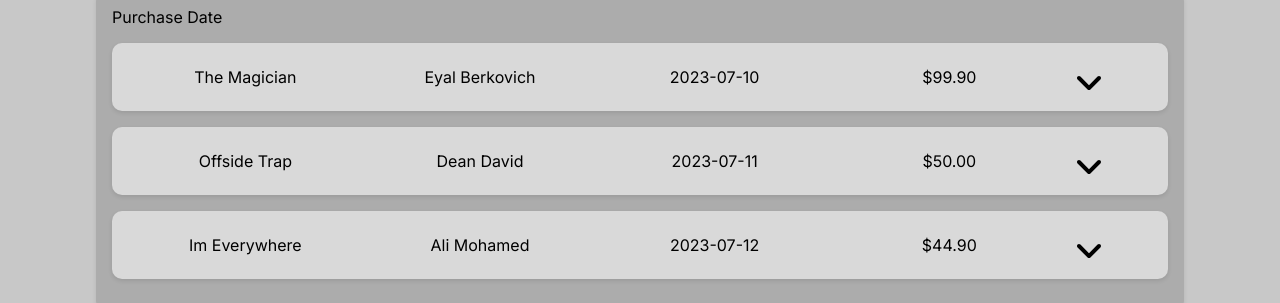
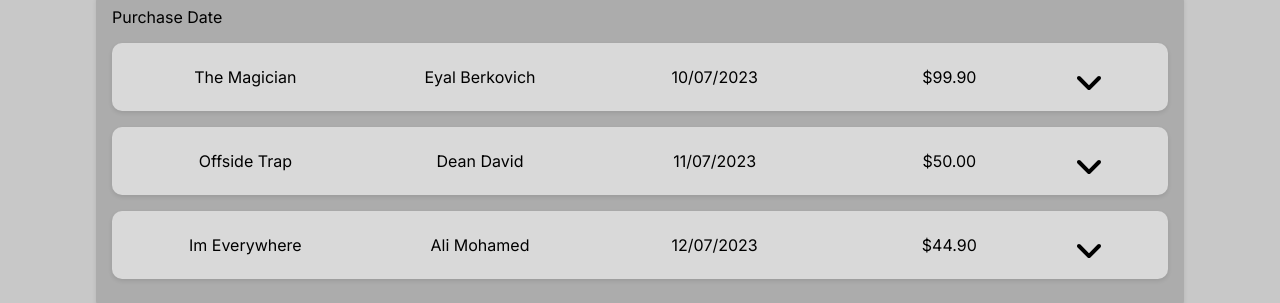
Before and after one commit to DvirK95/books-expenses-tracking, a React (Create React App) app: page / in a window 1280 px wide. Both pictures are taken after typing "Sample" into the empty fields and a click on the button "Login". Shown: the part 449-752 px from the top of the page. Built offline with nearby package versions, Linux system fonts and the light colour scheme.

Commit message:
fix update book

```diff
--- /dev/null
+++ b/src/assets/formatDate.ts
@@ -0,0 +1,6 @@
+export function formatDate(date: Date): string {
+  const day = date.getDate().toString().padStart(2, '0');
+  const month = (date.getMonth() + 1).toString().padStart(2, '0');
+  const year = date.getFullYear().toString();
+  return `${day}/${month}/${year}`;
+}
--- a/src/components/BookInputs/useBookInputsCard.ts
+++ b/src/components/BookInputs/useBookInputsCard.ts
@@ -47,7 +47,7 @@ export function useInputsCard({ close, edit }: BookInputsCardProp) {
       return;
     }
     const updatedBookObj: Book = {
-      id: 4,
+      id: book ? book.id : 0,
       name: bookName,
       author,
       purchaseDate: purchaseDate,
--- a/src/components/My-Books/BookExpenses/BookExpenses.tsx
+++ b/src/components/My-Books/BookExpenses/BookExpenses.tsx
@@ -8,6 +8,7 @@ import useBookExpenses from './useBookExpenses';
 import './BookExpenses.css';
 import Dropdown from './DropDown/Dropdown';
 import EditBook from './EditBook/EditBook';
+import { formatDate } from '../../../assets/formatDate';
 
 function BookExpenses() {
   const booksArr = useSelector((state: RootState) => state.book.books);
@@ -35,7 +36,7 @@ function BookExpenses() {
                 </Col>
                 <Col size={3}>
                   <div className="book-details">
-                    {book.purchaseDate.toISOString().split('T')[0] || ''}
+                    {formatDate(book.purchaseDate || '')}
                   </div>
                 </Col>
                 <Col size={3}>
@@ -65,12 +66,7 @@ function BookExpenses() {
                     book={book}
                   />
                 )}
-                <EditBook
-                  isModalOpen={isModalOpen}
-                  toggleModal={toggleModal}
-                  book={book}
-                  index={index}
-                />
+                <EditBook isModalOpen={isModalOpen} toggleModal={toggleModal} />
               </Row>
             </Col>
           </Row>
--- a/src/components/My-Books/BookExpenses/EditBook/EditBookPropInterface.ts
+++ b/src/components/My-Books/BookExpenses/EditBook/EditBookPropInterface.ts
@@ -1,7 +1,5 @@
 import Book from '../../../../models/book-model';
 export interface EditBookProps {
   toggleModal: () => void;
-  index: number;
   isModalOpen: boolean;
-  book: Book;
 }
--- a/src/components/My-Books/BookExpenses/useBookExpenses.ts
+++ b/src/components/My-Books/BookExpenses/useBookExpenses.ts
@@ -1,9 +1,7 @@
 import { useState } from 'react';
-import Book from '../../../models/book-model';
 
 function useBookExpenses(initialState: boolean[]) {
   const [dropdownStates, setDropdownStates] = useState<boolean[]>(initialState);
-  const [currentBook, setCurentBook] = useState<Book>();
   const toggleDropdown = (index: number) => {
     setDropdownStates((prevState) => {
       const updatedStates = [...prevState];
--- a/src/store/book-actions.ts
+++ b/src/store/book-actions.ts
@@ -9,14 +9,14 @@ export function removeBook(id: number) {
   };
 }
 export function addBook(book: Book) {
-  return function (dispatch: any) {
+  return function (dispatch: AppDispatch) {
     dispatch(bookActions.addBook(book));
     dispatch(bookActions.pullTotalPrice());
   };
 }
 
 export function updateBook(book: Book) {
-  return function (dispatch: any) {
+  return function (dispatch: AppDispatch) {
     dispatch(bookActions.updateBook(book));
     dispatch(bookActions.pullTotalPrice());
   };
--- a/src/store/book-slice.ts
+++ b/src/store/book-slice.ts
@@ -65,12 +65,13 @@ const booksSlice = createSlice({
       state.books[lastBookBefore + 1].id = lastBookId + 1;
     },
     updateBook: (state, action: PayloadAction<Book>) => {
-      for (let book of state.books) {
-        if (action.payload.id === book.id) {
-          console.log(`payload${action.payload}`);
-          console.log(`currentbook${book}`);
-          book = action.payload;
-        }
+      console.log(action.payload);
+      const index = state.books.findIndex(
+        (book) => book.id === action.payload.id
+      );
+      if (index !== -1) {
+        console.log('Book found!');
+        state.books[index] = action.payload;
       }
     },
     removeBook: (state, action: PayloadAction<number>) => {
```
Also changed, not shown: src/models/deploy-book-model.ts (added, +7 -0 lines).
